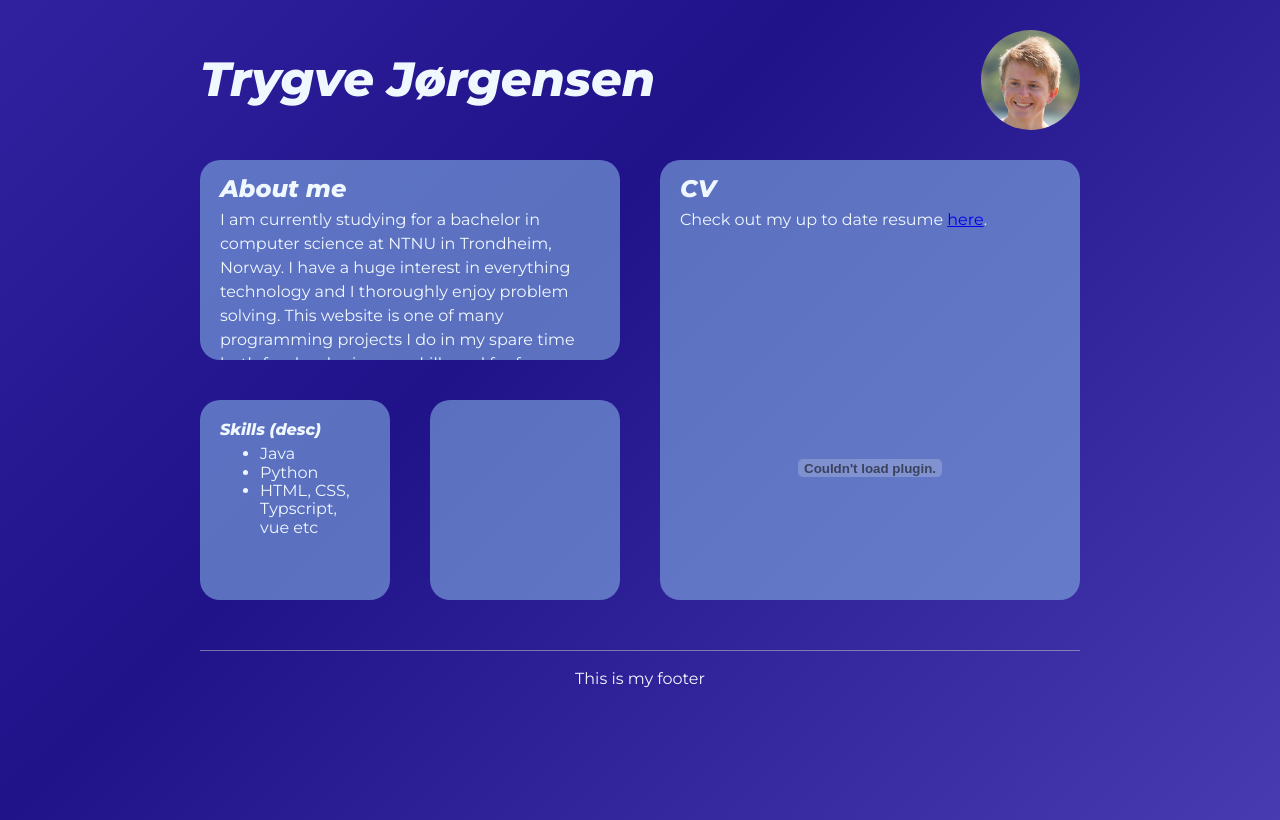
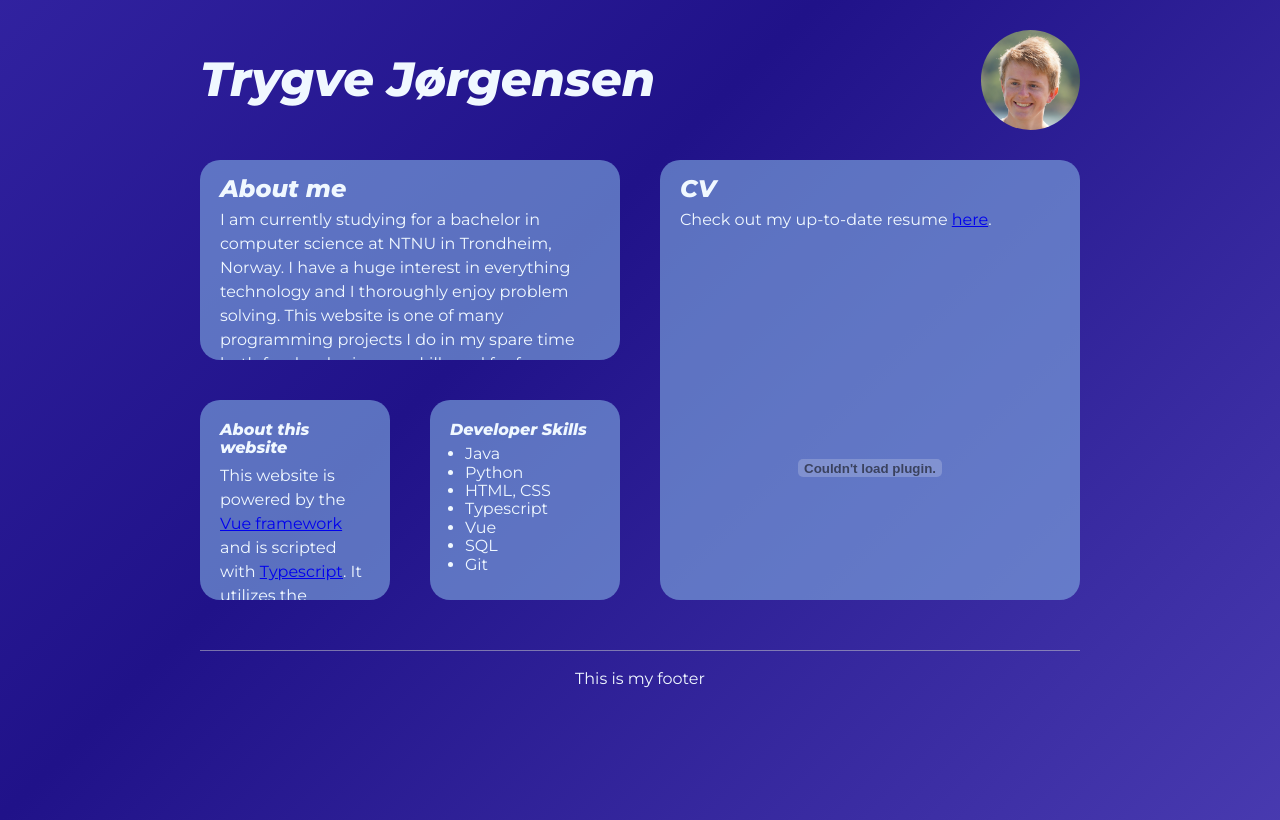
Before and after one commit to troytyggis55/personal-website, a Vue app: page / in a window 1280 px wide. Built offline with nearby package versions, Linux system fonts and the light colour scheme.

Commit message:
Updated cards and styled scroll bars

```diff
--- /dev/null
+++ b/public/AboutThisSite.md
@@ -0,0 +1,5 @@
+#### About this website
+This website is powered by the [Vue framework](https://vuejs.org/) and is scripted with
+[Typescript](https://www.typescriptlang.org/). It utilizes the
+[Markdown-it](https://markdown-it.github.io/) library for handling of large amounts of text like
+this very card. The source code is available on [GitHub](https://github.com/troytyggis55/personal-website).
--- a/public/CV.md
+++ b/public/CV.md
@@ -1,2 +1,2 @@
 ### CV
-Check out my up to date resume [here](https://docs.google.com/document/d/1Oypxrr75c-w3X4Cp8TU-ML2fKKDO-sKPNrw_AOS5y44/edit?usp=sharing).
+Check out my up-to-date resume [here](https://docs.google.com/document/d/1Oypxrr75c-w3X4Cp8TU-ML2fKKDO-sKPNrw_AOS5y44/edit?usp=sharing).
--- a/public/Skills.md
+++ b/public/Skills.md
@@ -1,4 +1,8 @@
-#### Skills (desc)
+#### Developer Skills
 - Java
 - Python
-- HTML, CSS, Typscript, vue etc
+- HTML, CSS
+- Typescript
+- Vue
+- SQL
+- Git
--- a/src/App.vue
+++ b/src/App.vue
@@ -11,15 +11,15 @@
 
     <CardTemplate style="grid-area: 1 / 3 / 3 / 5">
       <MarkdownRenderer source="CV.md"/>
-      <embed src="/CV.pdf"/>
+      <embed src="/CV.pdf#toolbar=0&view=fitH"/>
     </CardTemplate>
 
     <CardTemplate style="grid-area: 2 / 1 / 2 / 1">
-      <MarkdownRenderer source="Skills.md"/>
+      <MarkdownRenderer source="AboutThisSite.md"/>
     </CardTemplate>
 
     <CardTemplate style="grid-area: 2 / 2 / 2 / 2">
-
+      <MarkdownRenderer source="Skills.md"/>
     </CardTemplate>
   </div>
 
--- a/src/assets/global.scss
+++ b/src/assets/global.scss
@@ -26,6 +26,11 @@ body {
 
 p {
   line-height: 1.5em;
+}
+
+ul {
+  padding: 0;
+  padding-left: 15px;
 }
 
 h1, h2, h3 , h4, h5, h6 {
--- a/src/components/CardTemplate.vue
+++ b/src/components/CardTemplate.vue
@@ -18,18 +18,21 @@ h1, h2, h3, h4, h5, h6 {
   background-color: #83b0e498;
   border-radius: 20px;
   overflow: hidden;
+  transition: 0.3s;
 }
 
 .outer:hover {
   box-shadow: 0 0 30px 1px rgba(0, 0, 0, 0.3);
+
+  ::-webkit-scrollbar-thumb {
+    background: rgba(134, 150, 220, 0.77);
+  }
 }
 
 .inner {
   height: 100%;
-
   padding-left: 20px;
   padding-right: 20px;
-
   overflow: auto;
   overflow-wrap: break-word;
 }
@@ -43,10 +46,8 @@ h1, h2, h3, h4, h5, h6 {
 }
 
 ::-webkit-scrollbar-thumb {
-  background: rgba(131, 150, 228, 0.77);
-}
-
-::-webkit-scrollbar-thumb:hover {
-  background: rgba(134, 184, 220, 0.77);
+  background: transparent;
+  border-top-left-radius: 10px;
+  border-bottom-left-radius: 10px;
 }
 </style>
```
